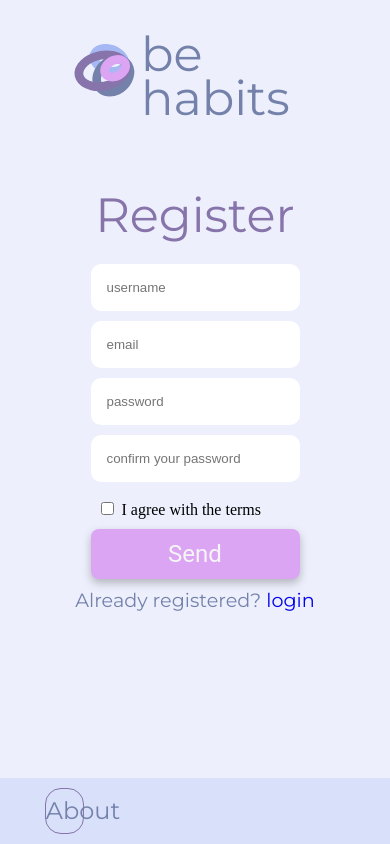
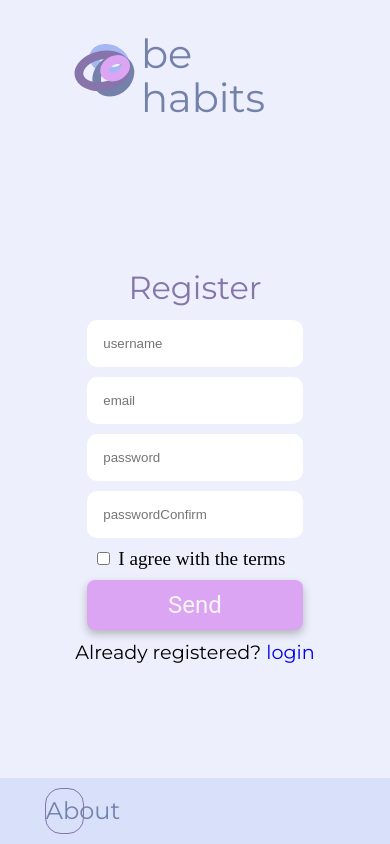
Before and after one commit to nicole-malaquias/kindnes, a React (Create React App) app: page /register in a window 390 px wide. Built offline with nearby package versions, Linux system fonts and the light colour scheme.

Commit message:
style: register page mobile and desktop finished

```diff
--- a/src/components/FormRegister/index.js
+++ b/src/components/FormRegister/index.js
@@ -4,9 +4,10 @@ import { yupResolver } from "@hookform/resolvers/yup";
 import api from "../../services";
 import { useHistory } from "react-router";
 import { toastErrorRegister, toastSuccessRegister } from "../../utils";
-import { Container, Terms } from "./styles";
+import { Container, Terms } from "./styled";
 import Button from "../../components/Button";
 import { Link } from "react-router-dom";
+import Input from "../../components/Input";
 const FormRegister = () => {
   const history = useHistory();
   const schema = yup.object().shape({
@@ -57,50 +58,45 @@ const FormRegister = () => {
       <Container>
         <h2>Register</h2>
         <form onSubmit={handleSubmit(handleForm)}>
-          <label htmlFor="username">username</label>
-          <input
-            id="username"
+          <Input
+            register={register}
             type="text"
+            name="username"
+            label="username"
             placeholder="username"
-            {...register("username")}
+            error={errors.username?.message}
           />
-          {errors.username?.message && <p>{errors.username.message}</p>}
-
-          <label htmlFor="">email</label>
-          <input
-            id="email"
+          <Input
+            register={register}
             type="email"
+            name="email"
+            label="email"
             placeholder="email"
-            {...register("email")}
+            error={errors.email?.message}
           />
-          {errors.email?.message && <p>{errors.email.message}</p>}
-          <label htmlFor="password">password</label>
-          <input
-            id="password"
+          <Input
+            register={register}
             type="password"
+            name="password"
+            label="password"
             placeholder="password"
-            {...register("password")}
+            error={errors.password?.message}
           />
-          {errors.password?.message && <p>{errors.password.message}</p>}
-          <label htmlFor="passwordConfirm">confirm your password</label>
-          <input
-            id="passwordConfirm"
+          <Input
+            register={register}
             type="password"
-            placeholder="confirm your password"
-            {...register("passwordConfirm")}
+            name="passwordConfirm"
+            label="Confirm your password"
+            placeholder="passwordConfirm"
+            error={errors.passwordConfirm?.message}
           />
-          {errors.passwordConfirm?.message && (
-            <p>{errors.passwordConfirm.message}</p>
-          )}
           <Terms>
             <input id="terms" type="checkbox" {...register("agree")} />
             <label htmlFor="terms">I agree with the terms</label>
-            {errors.agree?.message && <p>{errors.agree?.message}</p>}
+            {errors.agree?.message && <p>- {errors.agree?.message}</p>}
           </Terms>
-
           <Button type="submit">Send</Button>
         </form>
-
         <p>
           Already registered? <Link to="/login">login</Link>
         </p>
--- /dev/null
+++ b/src/components/FormRegister/styled.js
@@ -0,0 +1,44 @@
+import styled from "styled-components";
+
+export const Container = styled.div`
+  padding: 1rem;
+  display: flex;
+  flex-direction: column;
+  align-items: center;
+  justify-content: center;
+  border-radius: 10px;
+  & p{
+    margin-top: 10px;
+  }
+  h2 {
+    font-size: 2rem;
+    color: var(--purplePink);
+  }
+  form {
+    display: flex;
+    flex-direction: column;
+    width: 90%;
+    > button {
+      :hover,
+      :focus {
+        background-color: var(--purple);
+      }
+    }
+  }
+  @media only screen and (min-width: 768px) {
+    background-color: var(--purplePink);
+    width: 30vw;
+    h2, p {
+      color: var(--white);
+    }
+  }
+`;
+export const Terms = styled.div`
+  padding: 10px;
+  input + label {
+    display: inline-block;
+    margin-left: 0.5rem;
+    font-size: 1.2rem;
+  }
+
+`;
--- a/src/components/FormRegister/styles.js
+++ /dev/null
@@ -1,56 +0,0 @@
-import styled from "styled-components";
-
-export const Container = styled.div`
-  padding: 32px;
-  display: flex;
-  flex-direction: column;
-  align-items: center;
-  justify-content: space-evenly;
-  background-color: var(--purplePink);
-  border-radius: 10px;
-  width: 20vw;
-  height: 80%;
-  h2 {
-    color: var(--white);
-    margin-bottom: 0.5rem;
-  }
-  form {
-    display: flex;
-    flex-direction: column;
-    label  {
-      display: none;
-    }
-    input {
-      border-radius: 10px;
-      border: none;
-      padding: 16px;
-      margin-top: 10px;
-    }
-    button {
-      :hover,
-      :focus {
-        background-color: var(--purple);
-      }
-    }
-  }
-  p {
-    color: var(--white);
-  }
-  @media only screen and (max-width: 768px) {
-    background-color: initial;
-    h2 {
-      color: var(--purplePink);
-    }
-    p {
-      color: var(--purpleDetails);
-    }
-    flex: 1;
-  }
-`;
-export const Terms = styled.div`
-  padding: 10px;
-  input + label {
-    display: inline-block;
-    margin-left: 0.5rem;
-  }
-`;
--- /dev/null
+++ b/src/components/Input/index.js
@@ -0,0 +1,11 @@
+import { Container } from "./styled";
+const Input = ({ label, type, register, name, error = "", ...rest }) => {
+  return (
+    <Container>
+      <label htmlFor={name}>{label}</label>
+      <input type={type} {...register(name)} {...rest} />
+      {!!error && <p>- {error}</p>}
+    </Container>
+  );
+};
+export default Input;
--- /dev/null
+++ b/src/components/Input/styled.js
@@ -0,0 +1,21 @@
+import styled from "styled-components";
+
+export const Container = styled.div`
+  label {
+    display: none;
+  }
+  input {
+    border-radius: 10px;
+    padding: 16px;
+    margin-top: 10px;
+    width: 100%;
+  }
+  p {
+    color: var(--purple);
+  }
+  @media only screen and (min-width: 768px) {
+    p {
+      color: var(--white);
+    }
+  }
+`;
--- a/src/pages/Register/index.js
+++ b/src/pages/Register/index.js
@@ -4,7 +4,7 @@ import Menu from "../../components/Menu";
 import Footer from "../../components/Footer";
 import image from "../../assets/image-register.svg";
 
-import { Container, Content } from "./styles";
+import { Container, Content } from "./styled";
 
 const Register = () => {
   return (
--- a/src/pages/Register/styles.js
+++ b/src/pages/Register/styled.js
@@ -4,12 +4,13 @@ export const Container = styled.div`
   display: flex;
   flex-direction: column;
   align-items: center;
-  justify-content: space-between;
   height: 100vh;
   > div {
     &:first-child {
       align-self: flex-start;
     }
+  }
+  @media only screen and (min-width: 768px) {
   }
 `;
 export const Content = styled.div`
@@ -17,10 +18,14 @@ export const Content = styled.div`
   flex-direction: row;
   justify-content: center;
   width: 100%;
-  flex: 1;
-  @media only screen and (max-width: 768px) {
+  height: 100%;
+  }
+  img {
+    display: none;
+  }
+  @media only screen and (min-width: 768px) {
     img {
-      display: none;
+      display: block;
     }
   }
 `;
--- a/src/styles/global.js
+++ b/src/styles/global.js
@@ -38,9 +38,16 @@ export default createGlobalStyle`
         line-height: 44px;
         text-align: left;
     }
+    h1 {
+        font-size: 2.5rem;
+    }
     h4 {
         font-size: 1.5rem;
         color: var(--pink);
+    }
+    input {
+        outline: none;
+        border: none;
     }
     p{
         font-family: Montserrat;
```
